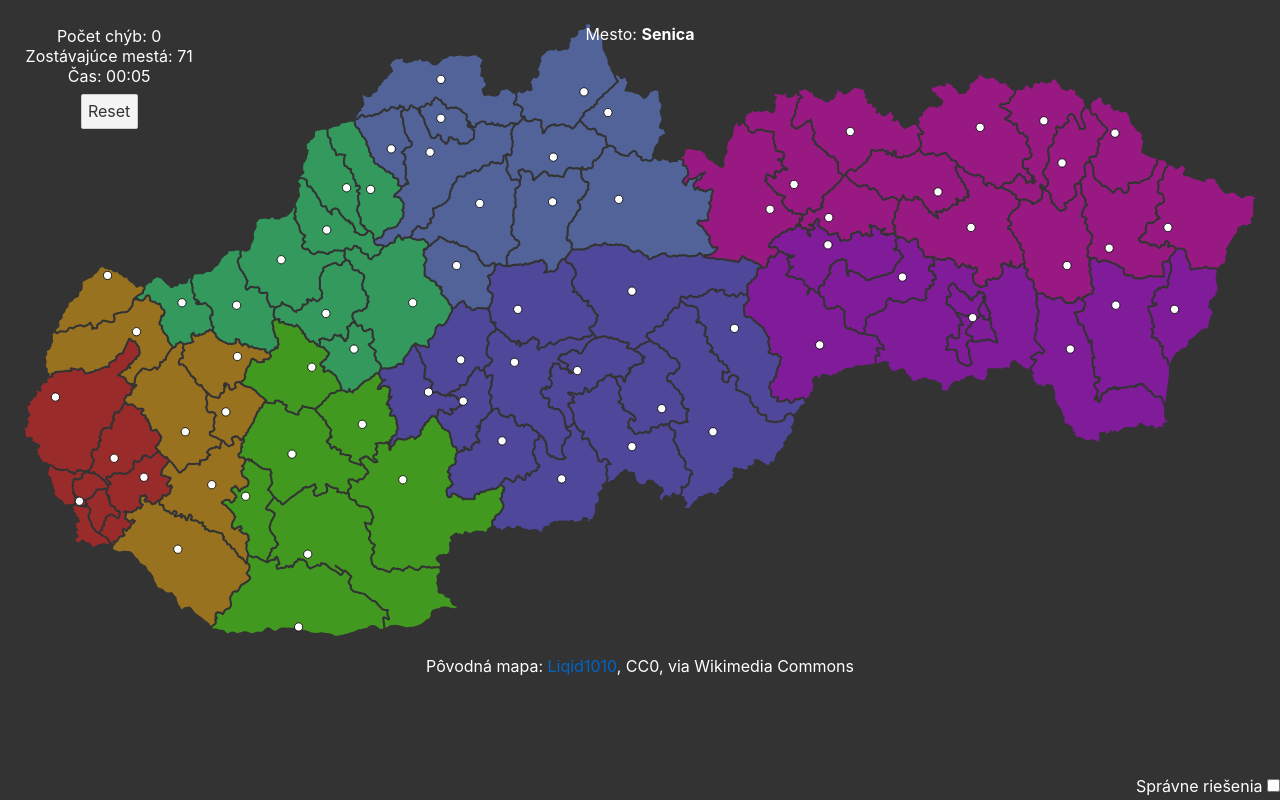
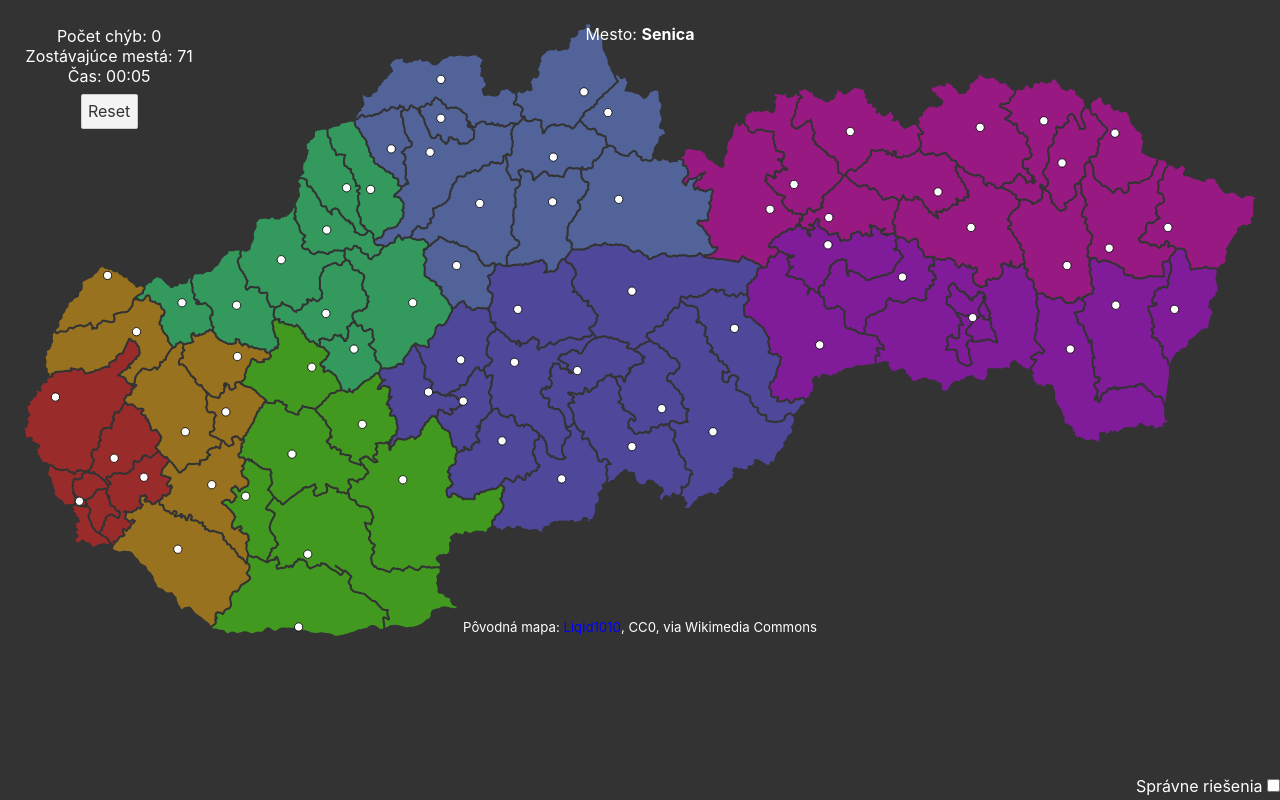
Before and after one commit to fedorsykora/tonageografiu, a Svelte app: page / in a window 1280 px wide. Built offline with nearby package versions, Linux system fonts and the light colour scheme.

Commit message:
Move Attribution into svg

```diff
--- a/src/Map.svelte
+++ b/src/Map.svelte
@@ -95,5 +95,5 @@
     {#each Object.entries(d).sort((a,b) => Math.random()-0.5) as [name, coords]}
         <City name={name} coords={coords} tempRevealed={allRevealed}/>
     {/each}
+    <text x="744.745" y="735" text-anchor="middle" fill="white">Pôvodná mapa: <a fill="blue" href="https://commons.wikimedia.org/wiki/File:Slovensko_okresy.svg">Liqid1010</a>, CC0, via Wikimedia Commons</text>
 </svg>
-<p>Pôvodná mapa: <a href="https://commons.wikimedia.org/wiki/File:Slovensko_okresy.svg">Liqid1010</a>, CC0, via Wikimedia Commons</p>
```
